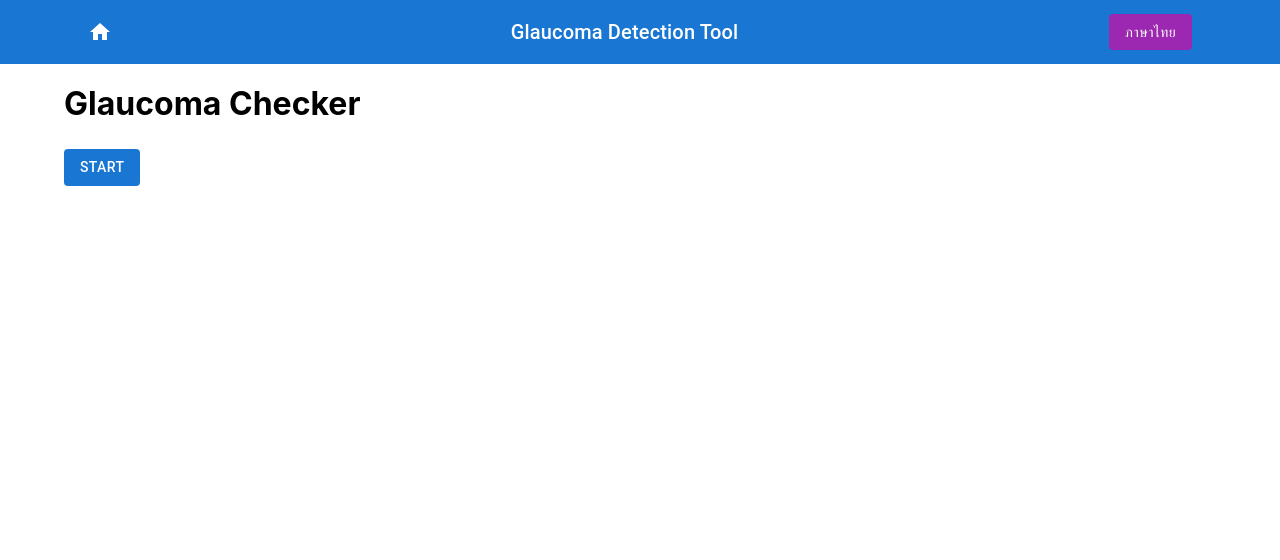
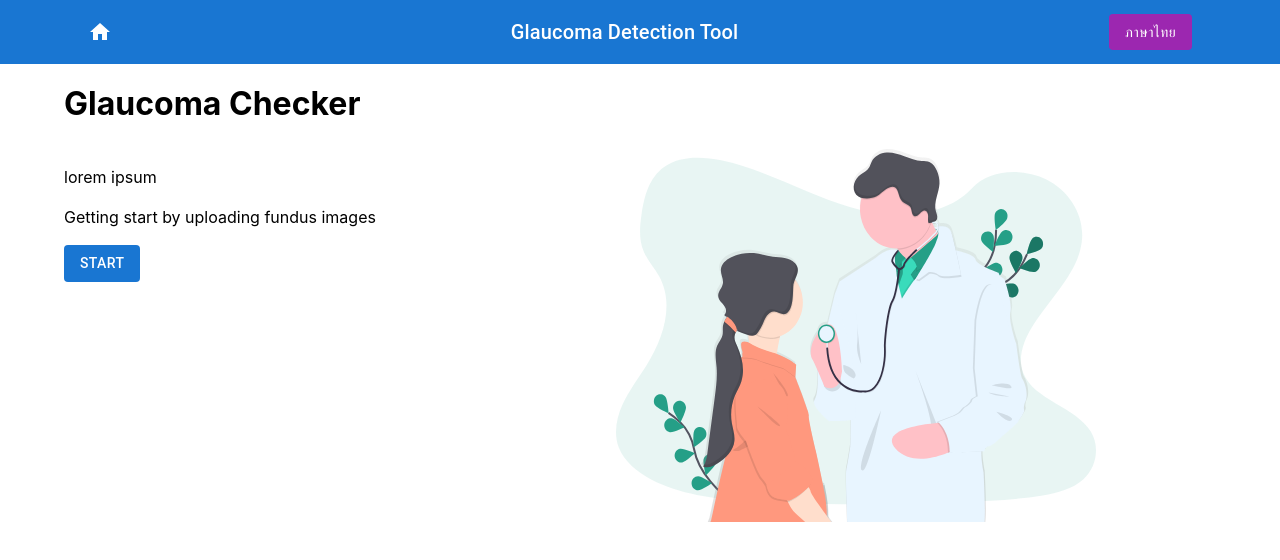
Before and after one commit to Panoj-k/GlaucomaFrontend, a React (Vite) app: page / in a window 1280 px wide. Shown: the top 560 px of the page. Built offline with nearby package versions, Linux system fonts and the light colour scheme.

Commit message:
add decoration picture

```diff
--- a/src/routes/landing.tsx
+++ b/src/routes/landing.tsx
@@ -2,8 +2,9 @@ import React, { useState } from "react";
 import PageContainer from "../components/containers/PageContainer";
 import { useHistory } from "react-router-dom";
 
-import { Button, Container } from "@mui/material";
+import { Box, Button, Container } from "@mui/material";
 import { useTranslation } from "react-i18next";
+import DecoImg from "../assets/DecoImg.svg";
 
 const Landing = () => {
   const [language, setLanguage] = useState("English");
@@ -19,9 +20,11 @@ const Landing = () => {
   return (
     <div>
       <Container>
+        <h1>{t("langing.Glaucoma Checker")}</h1>
         <div className="info-padding">
-          <h1>{t("langing.Glaucoma Checker")}</h1>
-        </div>
+          <div className="information">
+            <p>lorem ipsum</p>
+            <p>Getting start by uploading fundus images</p>
             <Button
               variant="contained"
               disableElevation
@@ -31,6 +34,11 @@ const Landing = () => {
             >
               {t("langing.Start")}
             </Button>
+          </div>
+          <div className="decoration-picture">
+            <img src={DecoImg} alt="Decoration Picture" />
+          </div>
+        </div>
       </Container>
     </div>
   );
--- a/src/styles/landing.css
+++ b/src/styles/landing.css
@@ -1,4 +1,11 @@
 .info-padding{
-    position: relative;
-    width: 100%;
+    display: flex;
+    flex-direction: row;
+    justify-content: space-around;
 }
+.information{
+    flex-grow: 2;
+}
+.decoration-picture{
+    flex-grow: 1;
+}
```
Also changed, not shown: src/assets/DecoImg.svg (added). Lines whose indentation alone changed are shown as unchanged.
